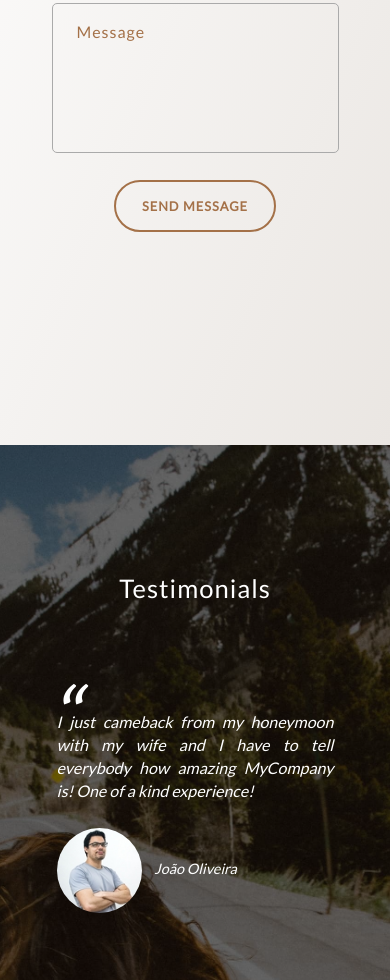
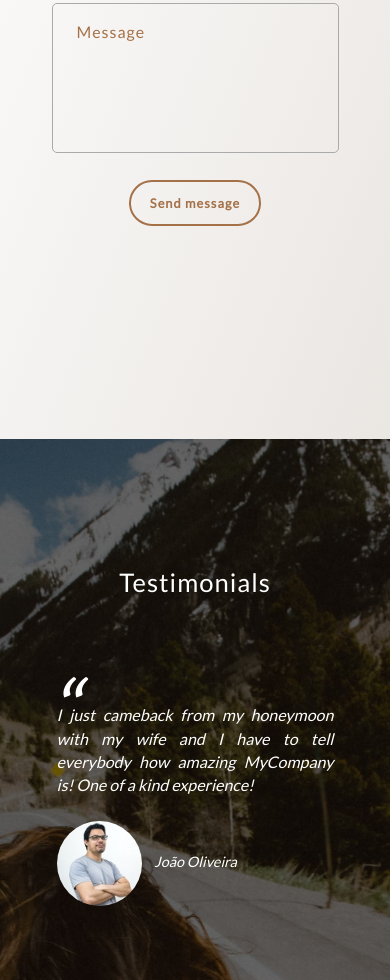
Before and after one commit to rsous/desafio-web-design, a website built with webpack: page public/index.html in a window 390 px wide. Shown: the part 3605-4585 px from the top of the page. Built offline with nearby package versions, Linux system fonts and the light colour scheme; a web font is replaced by a local one.

Commit message:
small adjustments to stylings

```diff
--- a/public/index.html
+++ b/public/index.html
@@ -276,12 +276,11 @@
               ></textarea>
             </div>
             <div class="submit">
-              <input type="submit" value="Send Message" id="form_button" />
+              <input type="submit" value="Send message" id="form_button" />
             </div>
           </form>
           <!-- // End form -->
           <div class="contact__success-msg">
-            <!-- <i class="far fa-check-circle"></i> -->
             <h3>Message sent!</h3>
           </div>
         </div>
--- a/styles/contact.css
+++ b/styles/contact.css
@@ -109,11 +109,13 @@
 /* Track */
 .message textarea::-webkit-scrollbar-track {
   background: #e7e4df;
+  border-radius: 5px;
 }
 
 /* Handle */
 .message textarea::-webkit-scrollbar-thumb {
   background: #b48762;
+  border-radius: 5px;
 }
 
 /* Handle on hover */
@@ -141,12 +143,11 @@
   color: #a47148;
   cursor: pointer;
   display: inline-block;
-  font-size: 0.8rem;
+  font-size: 1rem;
   font-weight: bold;
   letter-spacing: 1px;
   outline: none;
-  padding: 1rem 1.6rem;
-  text-transform: uppercase;
+  padding: 0.8rem 1.2rem;
   -webkit-transition: all 0.3s;
   -moz-transition: all 0.3s;
   -ms-transition: all 0.3s;
@@ -212,4 +213,8 @@
   .contact__success-msg h3 {
     font-size: 1.1rem;
   }
+
+  #form_button {
+    font-size: 0.8rem;
+  }
 }
--- a/styles/modal.css
+++ b/styles/modal.css
@@ -26,6 +26,7 @@
   border-bottom: 3px solid transparent;
   border-radius: 5px;
   padding: 0.8rem 1rem;
+  transition: all 0.3s ease;
 }
 
 .modal input:focus {
```
